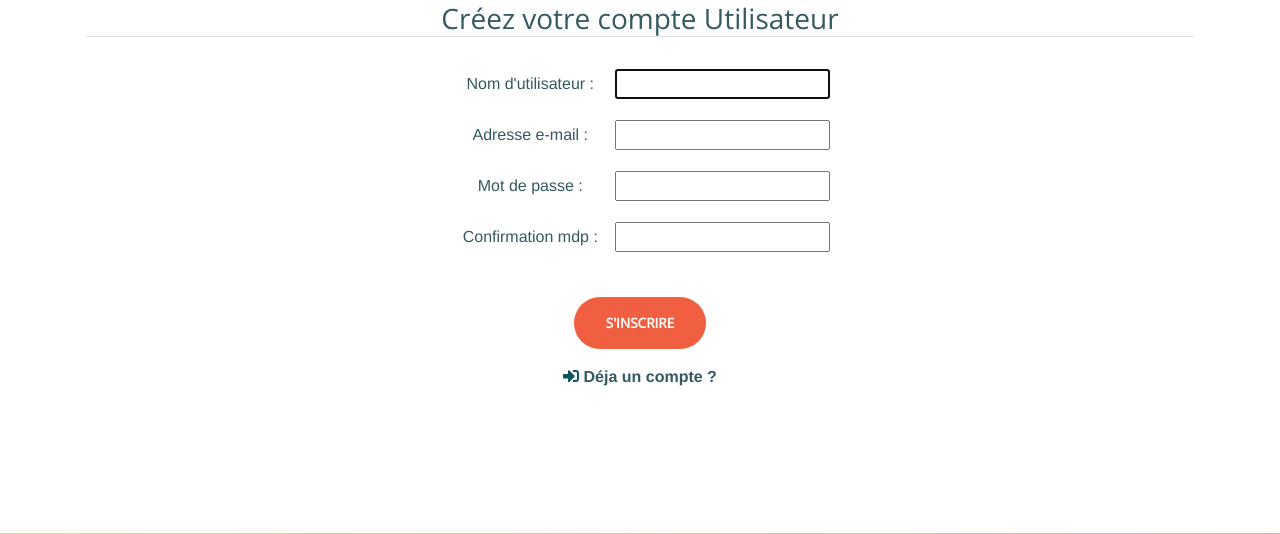
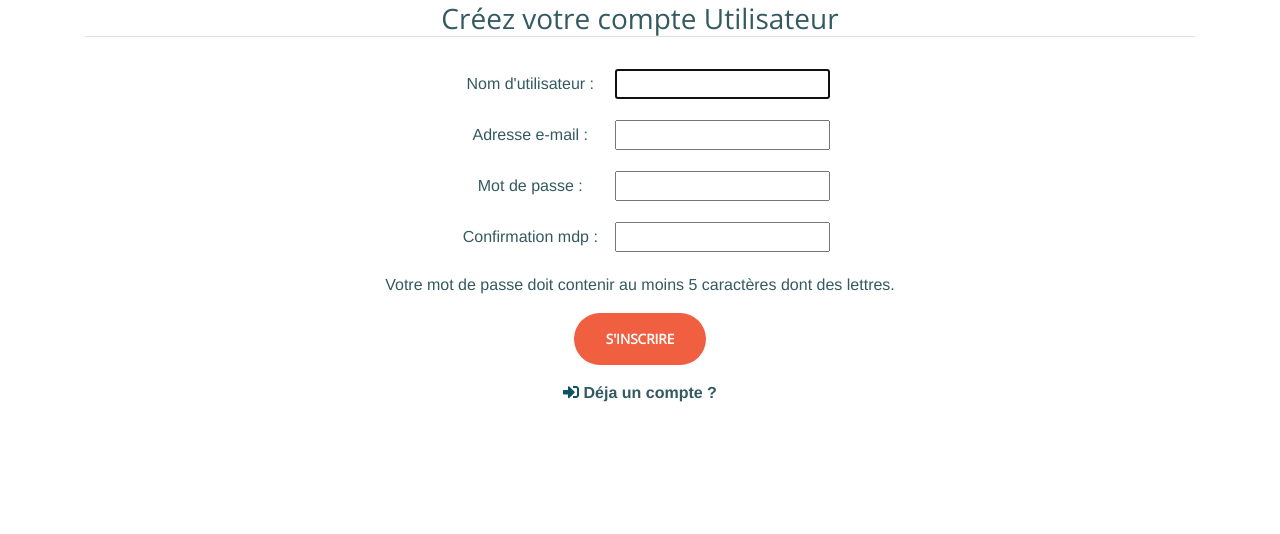
Before and after one commit to MathieuFerrandeau/Project13, a Django app: page /register/ in a window 1280 px wide. Shown: the part 426-960 px from the top of the page. Run offline with Django 3.2, Linux system fonts and the light colour scheme; some libraries are stand-ins or nearby versions; some web fonts are replaced.

Commit message:
Update register view

```diff
--- a/oc13/registration/templates/registration/register.html
+++ b/oc13/registration/templates/registration/register.html
@@ -47,14 +47,15 @@
                         <p class="errorform">{{ error }}</p>
                     {% endfor %}
                 {% endif %}
+
             </div>
-
-            <br>
+            <p>{{ help_message }}</p>
 
             <div class="form-group">
                 <button class="btn btn-primary btn-xl mt-50" type="submit">S'inscrire</button>
             </div>
         </form>
+
         <div>
                 <a href="{% url 'registration:login' %}"><p><strong><i class="fas fa-sign-in-alt" data-toggle="tooltip" title="S'identifier"></i> Déja un compte ?</strong></p></a>
         </div>
--- a/oc13/registration/views.py
+++ b/oc13/registration/views.py
@@ -23,7 +23,9 @@ def register_view(request):
     else:
         form = RegisterForm()
 
-    return render(request, 'registration/register.html', {'form': form})
+    help_message = "Votre mot de passe doit contenir au moins 5 caractères dont des lettres."
+    return render(request, 'registration/register.html', {'form': form,
+                                                          'help_message': help_message})
 
 def logout_view(request):
     logout(request)
```
